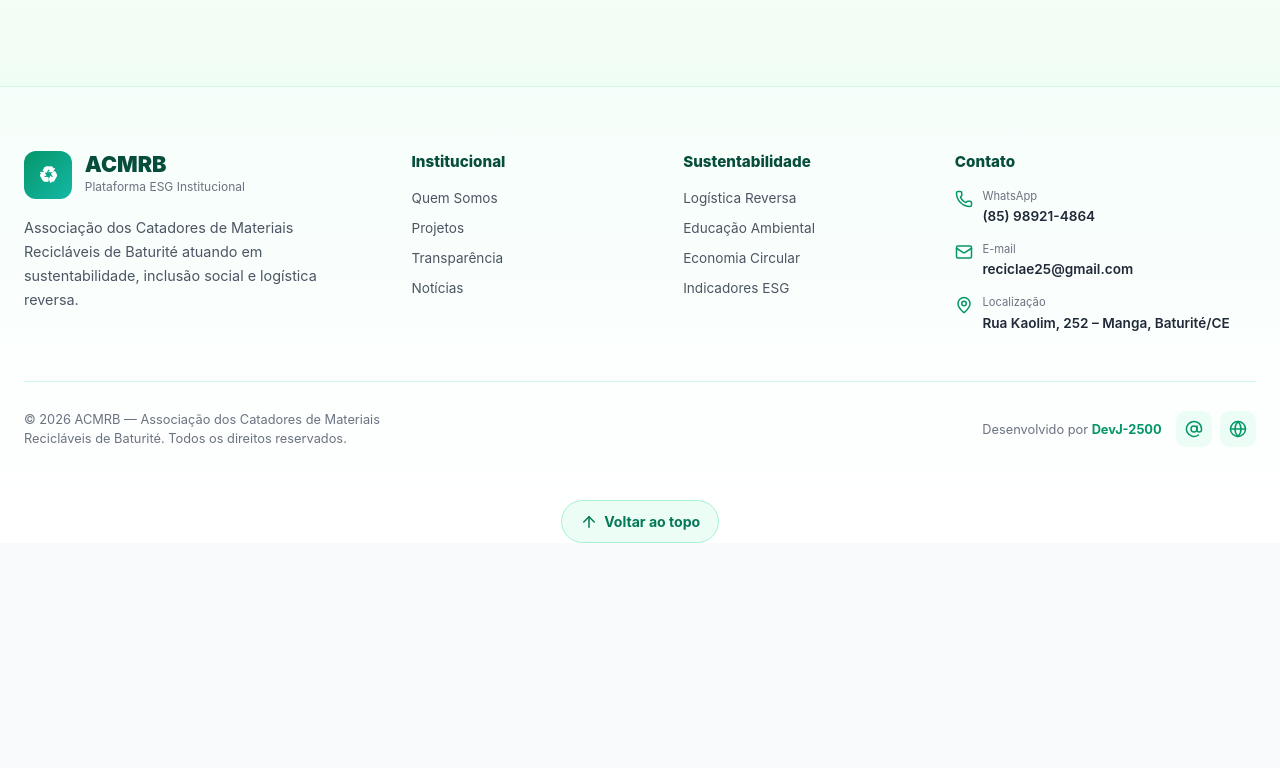
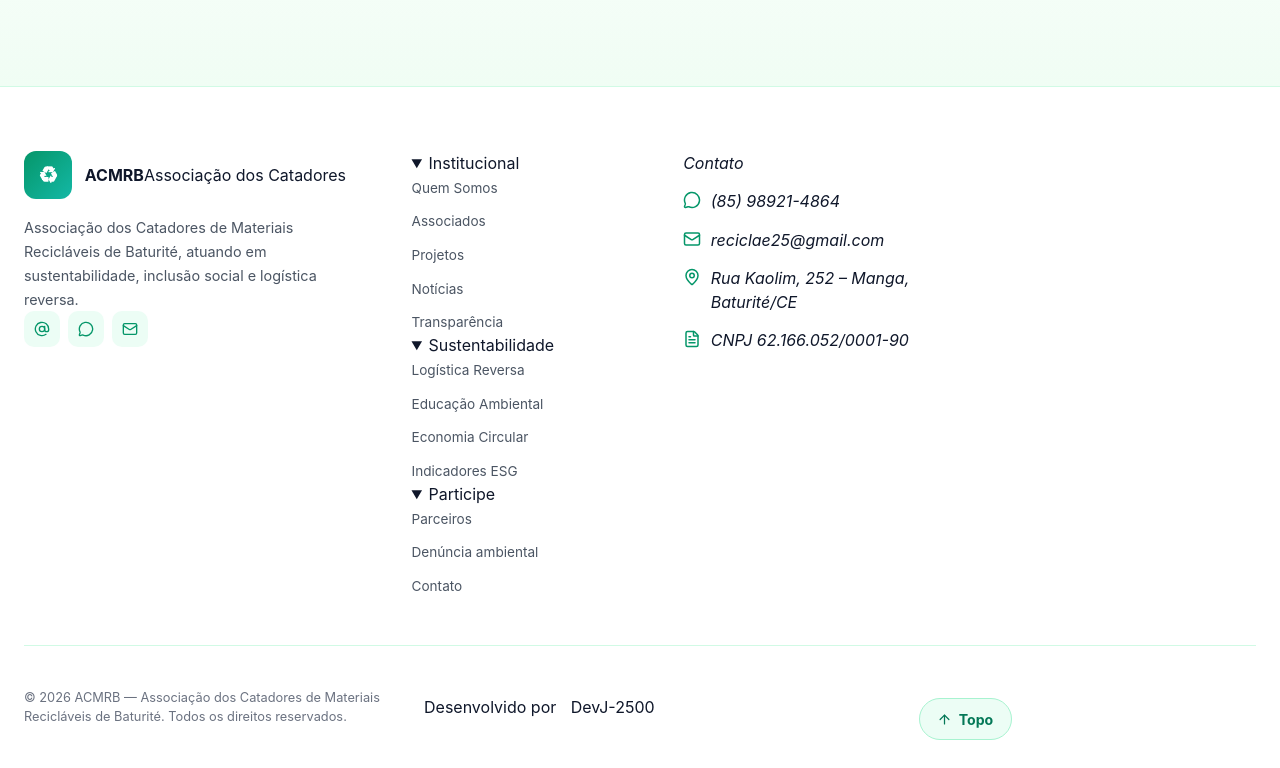
Before and after one commit to joota2500/acmrb-platform, a Next.js app: page /noticias in a window 1280 px wide. Shown: the part 899-1667 px from the top of the page. Before the commit the page ends 1442 px from the top, so only its background shows below. Built offline with nearby package versions, Linux system fonts and the light colour scheme; no server answers; the database is empty.

Commit message:
Rodapé: refaz componente com links corrigidos, contato clicável e redes sociais

```diff
--- a/src/components/layout/Footer.tsx
+++ b/src/components/layout/Footer.tsx
@@ -1,131 +1,141 @@
 "use client";
 
+/**
+ * Rodapé institucional da ACMRB
+ * ------------------------------------------------------------
+ * Compacto, no padrão das seções recentes. Dados de contato vêm de
+ * src/lib/contatoInstitucional.ts. No celular, as colunas de links
+ * viram acordeão (<details>) para economizar espaço.
+ * CSS em src/styles/footer.css (prefixo "footer__").
+ */
+
 import Link from "next/link";
-import { ArrowUp, AtSign, Globe, Mail, MapPin, Phone } from "lucide-react";
+import { ArrowUp, AtSign, FileText, Mail, MapPin, MessageCircle } from "lucide-react";
 
-import { CONTATO } from "@/lib/contatoInstitucional";
+import {
+  CONTATO,
+  linkEmail,
+  linkInstagram,
+  linkMapaBusca,
+  linkWhatsApp,
+} from "@/lib/contatoInstitucional";
 import "@/styles/footer.css";
 
+type Item = { rotulo: string; href: string };
+
+const COLUNAS: { titulo: string; itens: Item[] }[] = [
+  {
+    titulo: "Institucional",
+    itens: [
+      { rotulo: "Quem Somos", href: "/quem-somos" },
+      { rotulo: "Associados", href: "/associados" },
+      { rotulo: "Projetos", href: "/projetos" },
+      { rotulo: "Notícias", href: "/noticias" },
+      { rotulo: "Transparência", href: "/transparencia" },
+    ],
+  },
+  {
+    titulo: "Sustentabilidade",
+    itens: [
+      { rotulo: "Logística Reversa", href: "/#logistica-reversa" },
+      { rotulo: "Educação Ambiental", href: "/#operacao" },
+      { rotulo: "Economia Circular", href: "/#logistica-reversa" },
+      { rotulo: "Indicadores ESG", href: "/transparencia#indicadores" },
+    ],
+  },
+  {
+    titulo: "Participe",
+    itens: [
+      { rotulo: "Parceiros", href: "/parceiros" },
+      { rotulo: "Denúncia ambiental", href: "/#denuncias" },
+      { rotulo: "Contato", href: "/#contato" },
+    ],
+  },
+];
+
 export default function Footer() {
+  const ano = new Date().getFullYear();
+
   return (
-    <footer className="footer">
-      <div className="footer__bg" />
-
+    <footer className="footer" lang="pt-BR">
       <div className="footer__container">
-        {/* TOP */}
         <div className="footer__top">
-          {/* BRAND */}
+          {/* Marca */}
           <div className="footer__brand">
-            <div className="footer__logo">
-              <div className="footer__logo-icon">♻</div>
-              <div>
-                <h3>ACMRB</h3>
-                <p>Plataforma ESG Institucional</p>
-              </div>
-            </div>
-
+            <Link href="/" className="footer__logo" aria-label="ACMRB — página inicial">
+              <span className="footer__logo-icon" aria-hidden>♻</span>
+              <span>
+                <strong className="footer__logo-title">ACMRB</strong>
+                <span className="footer__logo-sub">Associação dos Catadores</span>
+              </span>
+            </Link>
             <p className="footer__description">
-              Associação dos Catadores de Materiais Recicláveis de Baturité
-              atuando em sustentabilidade, inclusão social e logística reversa.
+              Associação dos Catadores de Materiais Recicláveis de Baturité, atuando em
+              sustentabilidade, inclusão social e logística reversa.
             </p>
-          </div>
-
-          {/* INSTITUCIONAL */}
-          <div className="footer__column">
-            <h4>Institucional</h4>
-            <div className="footer__links">
-              <Link href="/quem-somos">Quem Somos</Link>
-              <Link href="/#projetos">Projetos</Link>
-              <Link href="/#transparencia">Transparência</Link>
-              <Link href="/noticias">Notícias</Link>
+            <div className="footer__social">
+              <a href={linkInstagram()} target="_blank" rel="noopener noreferrer"
+                aria-label={`Instagram @${CONTATO.instagramUsuario} (abre em nova aba)`}>
+                <AtSign size={16} aria-hidden />
+              </a>
+              <a href={linkWhatsApp()} target="_blank" rel="noopener noreferrer"
+                aria-label="WhatsApp (abre em nova aba)">
+                <MessageCircle size={16} aria-hidden />
+              </a>
+              <a href={linkEmail()} aria-label={`E-mail ${CONTATO.email}`}>
+                <Mail size={16} aria-hidden />
+              </a>
             </div>
           </div>
 
-          {/* SUSTENTABILIDADE */}
-          <div className="footer__column">
-            <h4>Sustentabilidade</h4>
-            <div className="footer__links">
-              <Link href="/#projetos">Logística Reversa</Link>
-              <Link href="/#projetos">Educação Ambiental</Link>
-              <Link href="/#projetos">Economia Circular</Link>
-              <Link href="/#transparencia">Indicadores ESG</Link>
-            </div>
-          </div>
+          {/* Colunas de links */}
+          <nav className="footer__nav" aria-label="Links do rodapé">
+            {COLUNAS.map((col) => (
+              <details key={col.titulo} className="footer__column" open>
+                <summary className="footer__column-title">{col.titulo}</summary>
+                <ul className="footer__links">
+                  {col.itens.map((i) => (
+                    <li key={i.rotulo}><Link href={i.href}>{i.rotulo}</Link></li>
+                  ))}
+                </ul>
+              </details>
+            ))}
+          </nav>
 
-          {/* CONTATO */}
-          <div className="footer__column">
-            <h4>Contato</h4>
-            <div className="footer__contact">
-              <div className="footer__contact-item">
-                <Phone size={20} />
-                <div>
-                  <span>WhatsApp</span>
-                  <p>{CONTATO.whatsappExibicao}</p>
-                </div>
-              </div>
-
-              <div className="footer__contact-item">
-                <Mail size={20} />
-                <div>
-                  <span>E-mail</span>
-                  <p>reciclae25@gmail.com</p>
-                </div>
-              </div>
-
-              <div className="footer__contact-item">
-                <MapPin size={20} />
-                <div>
-                  <span>Localização</span>
-                  <p>Rua Kaolim, 252 – Manga, Baturité/CE</p>
-                </div>
-              </div>
-            </div>
-          </div>
+          {/* Contato */}
+          <address className="footer__contact">
+            <span className="footer__column-title">Contato</span>
+            <a href={linkWhatsApp()} target="_blank" rel="noopener noreferrer" className="footer__contact-item">
+              <MessageCircle size={15} aria-hidden /> {CONTATO.whatsappExibicao}
+            </a>
+            <a href={linkEmail()} className="footer__contact-item">
+              <Mail size={15} aria-hidden /> {CONTATO.email}
+            </a>
+            <a href={linkMapaBusca()} target="_blank" rel="noopener noreferrer" className="footer__contact-item">
+              <MapPin size={15} aria-hidden /> {CONTATO.endereco}
+            </a>
+            <span className="footer__contact-item">
+              <FileText size={15} aria-hidden /> CNPJ {CONTATO.cnpj}
+            </span>
+          </address>
         </div>
 
-        {/* BOTTOM */}
         <div className="footer__bottom">
           <p className="footer__copyright">
-            © {new Date().getFullYear()} ACMRB — Associação dos Catadores de Materiais Recicláveis de
-            Baturité. Todos os direitos reservados.
+            © {ano} ACMRB — Associação dos Catadores de Materiais Recicláveis de Baturité.
+            Todos os direitos reservados.
           </p>
-
-          <div className="footer__dev">
-            <p>
-              Desenvolvido por <span>DevJ-2500</span>
-            </p>
-
-            <div className="footer__social">
-              <a
-                href="https://www.instagram.com/devjunior2500"
-                target="_blank"
-                rel="noopener noreferrer"
-                aria-label="Instagram"
-              >
-                <AtSign size={18} />
-              </a>
-              <a
-                href="https://github.com/joota2500"
-                target="_blank"
-                rel="noopener noreferrer"
-                aria-label="GitHub"
-              >
-                <Globe size={18} />
-              </a>
-            </div>
-          </div>
+          <p className="footer__dev">
+            Desenvolvido por{" "}
+            <a href="https://github.com/joota2500" target="_blank" rel="noopener noreferrer">DevJ-2500</a>
+          </p>
+          <button type="button" className="footer__topo"
+            onClick={() => window.scrollTo({ top: 0, behavior: "smooth" })}
+            aria-label="Voltar ao topo da página">
+            <ArrowUp size={15} aria-hidden />
+            <span>Topo</span>
+          </button>
         </div>
-
-        {/* Botão voltar ao topo */}
-        <button
-          type="button"
-          className="footer__topo"
-          onClick={() => window.scrollTo({ top: 0, behavior: "smooth" })}
-          aria-label="Voltar ao topo da página"
-        >
-          <ArrowUp size={18} aria-hidden />
-          <span>Voltar ao topo</span>
-        </button>
       </div>
     </footer>
   );
```
